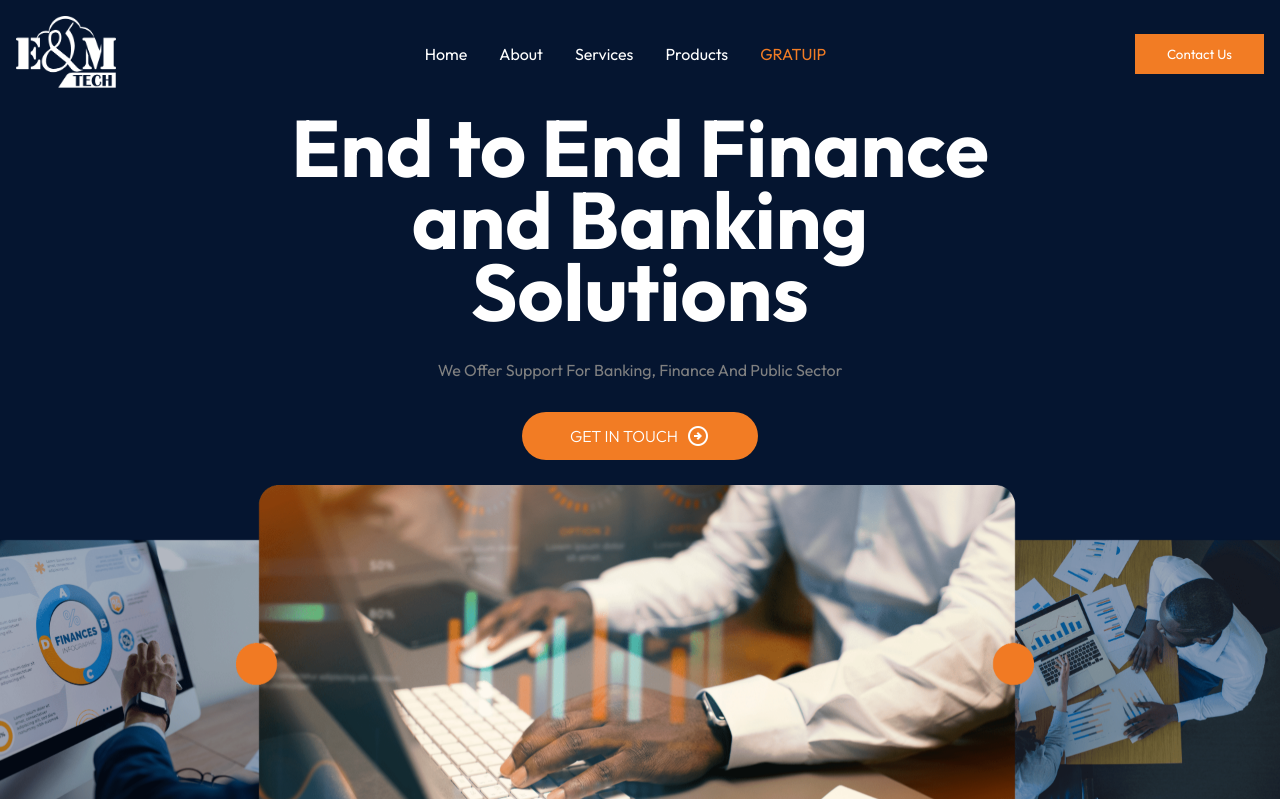
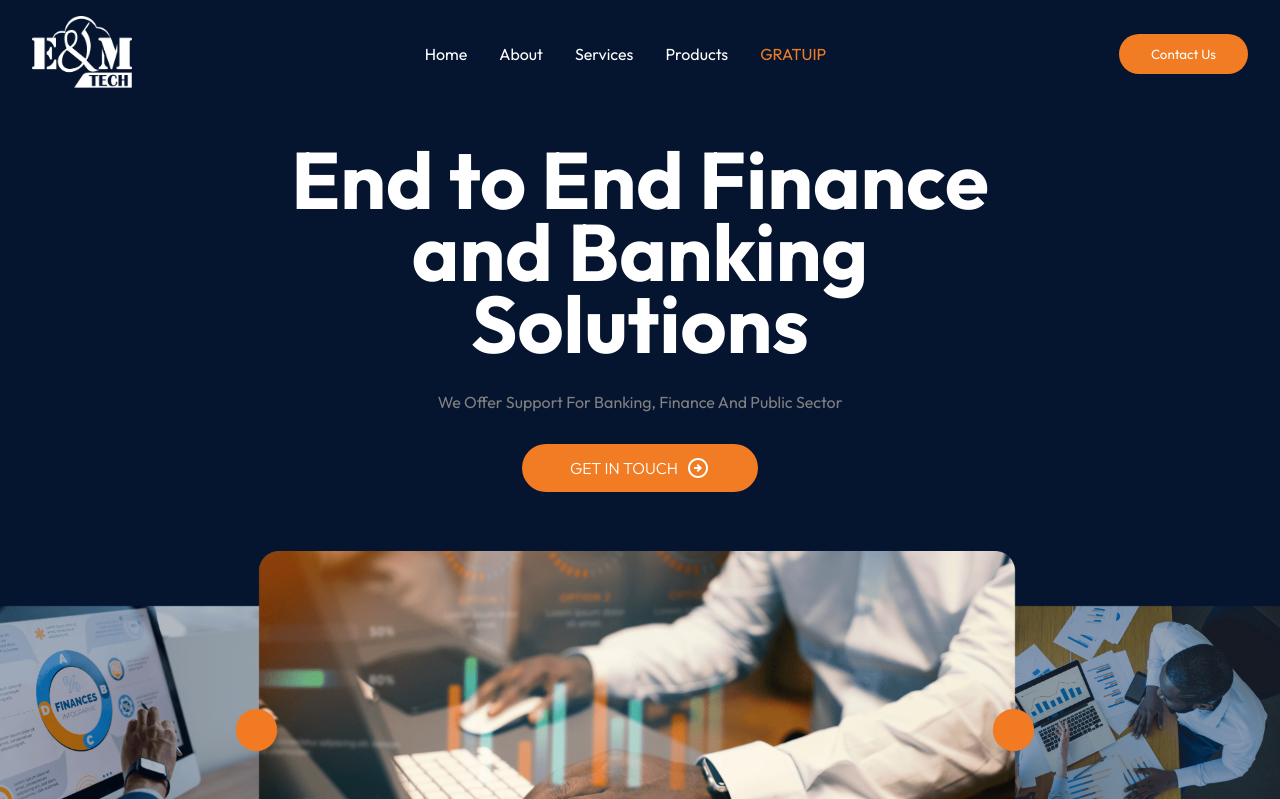
Before and after one commit to OvasisGroup/emtech, a Django app: page / in a window 1280 px wide. Shown: the top 799 px of the page. Run offline with Django 3.2, Linux system fonts and the light colour scheme; data comes from the database, SQL or seed files in the repository; some libraries are stand-ins or nearby versions.

Commit message:
first commit

```diff
--- a/website/static/css/styles.css
+++ b/website/static/css/styles.css
@@ -39,7 +39,7 @@ body{
     flex-direction: column;
     justify-content: center;
     align-items: center;
-    margin-top: 7.5%;
+    margin-top: 10%;
 }
 
 .left h1{
@@ -112,13 +112,14 @@ body{
 .navbar{
     width: 100%;
     /* height: 4rem; */
-    background-color: transparent;
+    background-color: #051530;
     position: fixed;
     display: flex;
     justify-content: space-between;
     align-items: center;
     color: white;
-    padding: 1rem;
+    padding: 1rem 2rem;
+    z-index: 1000;
 }
 
 .navbar button{
@@ -126,6 +127,16 @@ body{
     color: #fff;
     border: none;
     padding: .75rem 2rem;
+    border-radius: 2rem;
+    cursor: pointer;
+}
+
+.navbar button:hover{
+    background-color: #051530;
+    color: #fff;
+    border: #F27C24 solid 1px;
+    padding: .75rem 2rem;
+    border-radius: 2rem;
 }
 
 .navbar ul{
```
Also changed, not shown: website/static/images/homebg-min.png.
